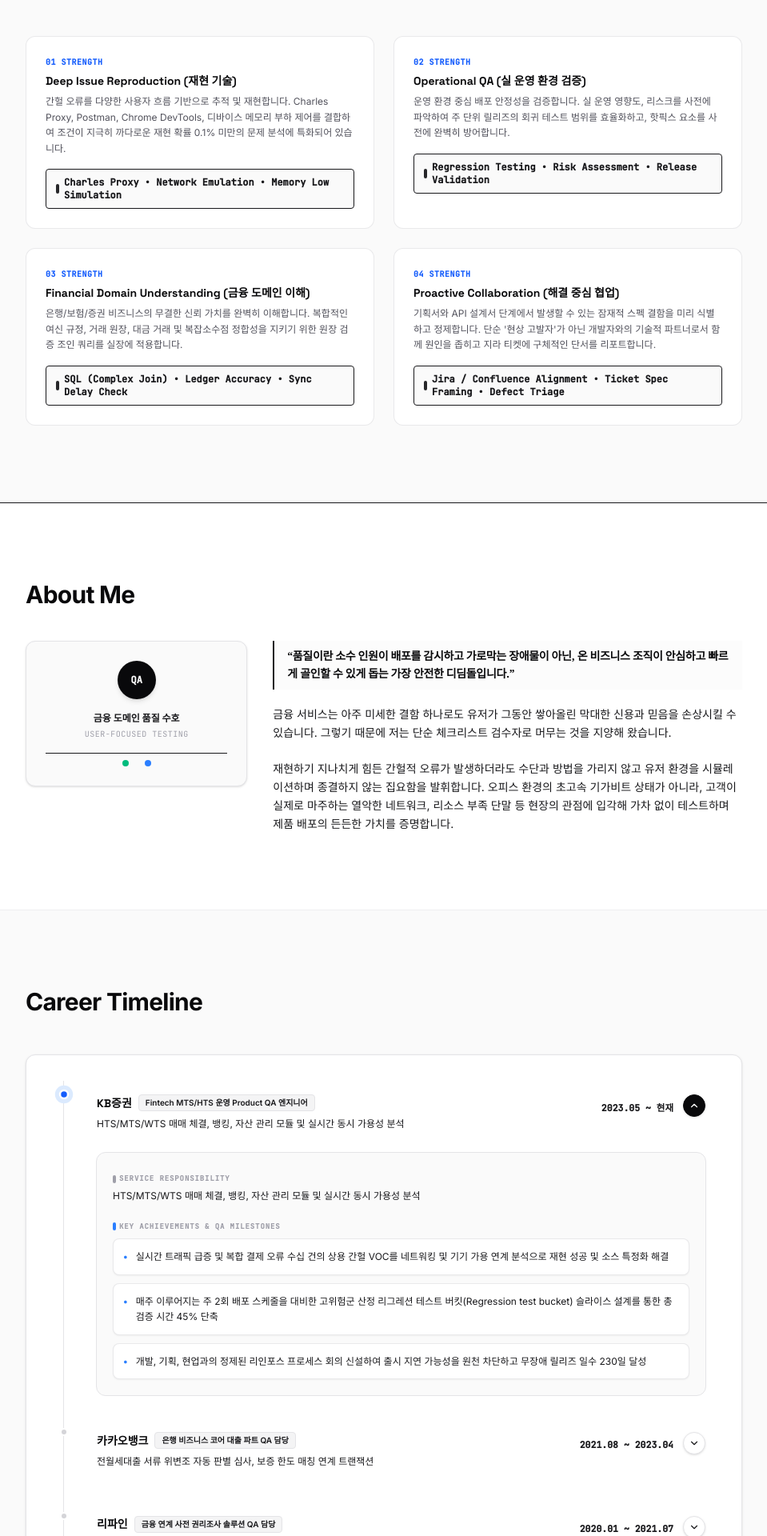
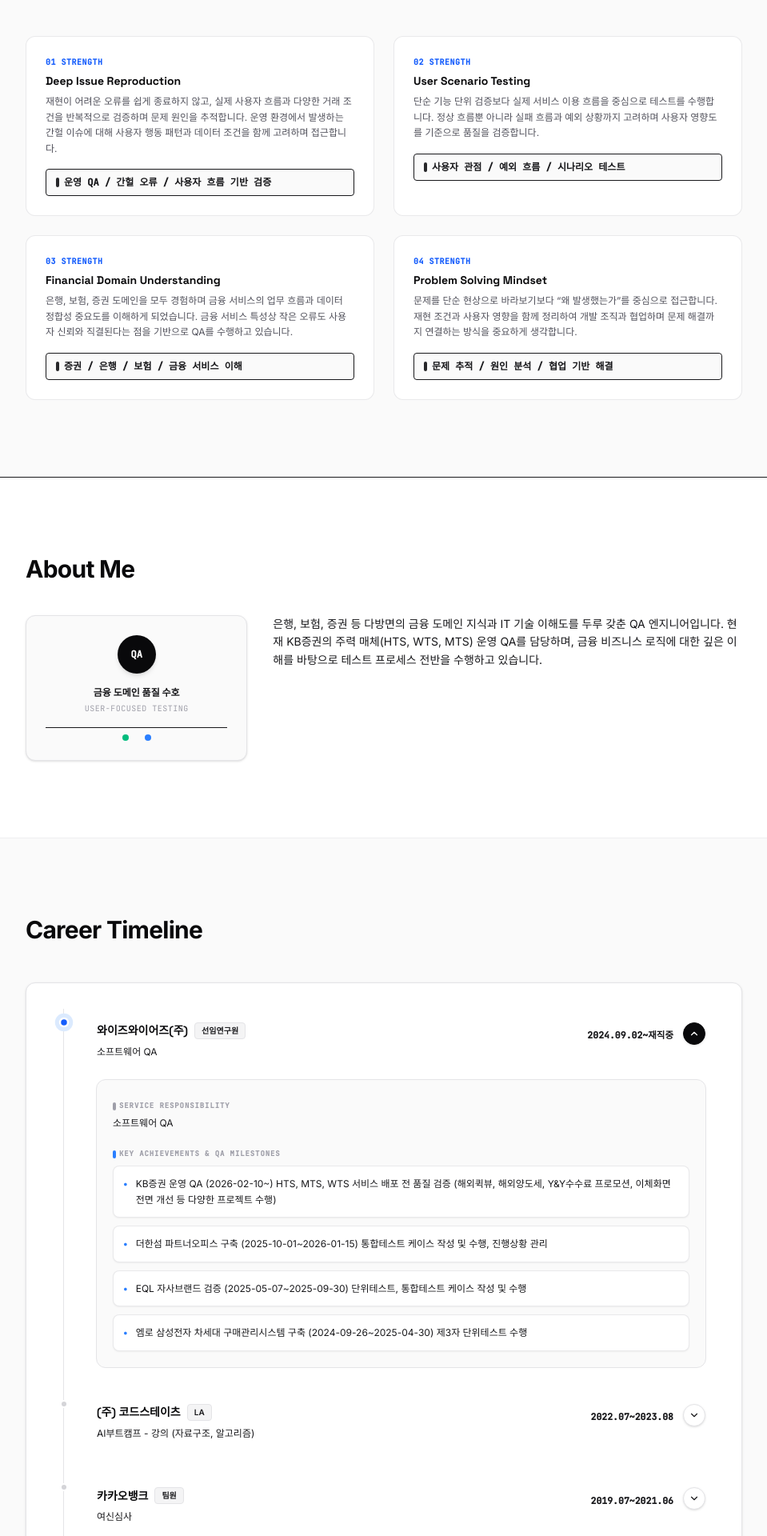
Before and after one commit to RobertJeon/J_Portfolio, a React (Vite) app: page / in a window 1280 px wide. Shown: the part 880-2800 px from the top of the page at 80% size, without its empty margins (160-1119 px from the left). Built offline with nearby package versions, Linux system fonts and the light colour scheme.

Commit message:
design fixed

```diff
--- a/src/components/Sections.tsx
+++ b/src/components/Sections.tsx
@@ -768,7 +768,6 @@ export function ContactSection({ data }: SectionProps) {
         {/* Ultimate bottom footer */}
         <div className="pt-10 border-t border-zinc-900 text-[10px] text-zinc-650 font-mono flex flex-col items-center gap-1.5">
           <span>© {new Date().getFullYear()} PRODUCT QA PORTFOLIO. ALL RIGHTS RESERVED.</span>
-          <span className="text-zinc-750">Designed with Spatial Contrast and Toss Style Minimal Accent</span>
         </div>
       </div>
     </section>
--- a/src/data.ts
+++ b/src/data.ts
@@ -8,49 +8,46 @@ import { PortfolioData } from "./types";
 export const defaultPortfolioData: PortfolioData = {
   hero: {
     headline: "Product Quality를 사용자 경험 관점에서 검증하는 QA Engineer",
-    subtext: "금융 서비스 운영 환경에서 HTS/MTS/WTS 품질 검증과 배포 안정성을 담당하며, 실제 사용자 흐름 기반으로 문제를 추적하고 해결하는 실무형 QA 엔지니어입니다.",
-    strongStatement: "재현되지 않는 오류를 쉽게 종료하지 않는 QA",
+    subtext: "금융 서비스 운영 환경에서 HTS/MTS/WTS 품질 검증을 담당하며, 실제 사용자 흐름 기반으로 문제를 추적하고 해결하는 실무형 QA 엔지니어입니다.",
+    strongStatement: "문제를 끝까지 추적하는 집요한  QA",
     tags: [
-      "Operational QA",
       "Financial Domain",
-      "Issue Reproduction",
-      "User Scenario Testing",
-      "Release Validation"
+      "User Scenario Testing"
     ]
   },
   coreStrength: [
     {
-      id: "strength-1",
-      title: "Deep Issue Reproduction (재현 기술)",
-      description: "간헐 오류를 다양한 사용자 흐름 기반으로 추적 및 재현합니다. Charles Proxy, Postman, Chrome DevTools, 디바이스 메모리 부하 제어를 결합하여 조건이 지극히 까다로운 재현 확률 0.1% 미만의 문제 분석에 특화되어 있습니다.",
-      skillsKeyword: "Charles Proxy • Network Emulation • Memory Low Simulation",
-      visible: true
-    },
-    {
       id: "strength-2",
-      title: "Operational QA (실 운영 환경 검증)",
-      description: "운영 환경 중심 배포 안정성을 검증합니다. 실 운영 영향도, 리스크를 사전에 파악하여 주 단위 릴리즈의 회귀 테스트 범위를 효율화하고, 핫픽스 요소를 사전에 완벽히 방어합니다.",
-      skillsKeyword: "Regression Testing • Risk Assessment • Release Validation",
+      title: "Deep Issue Reproduction",
+      description: "재현이 어려운 오류를 쉽게 종료하지 않고, 실제 사용자 흐름과 다양한 거래 조건을 반복적으로 검증하며 문제 원인을 추적합니다. 운영 환경에서 발생하는 간헐 이슈에 대해 사용자 행동 패턴과 데이터 조건을 함께 고려하며 접근합니다.",
+      skillsKeyword: "운영 QA / 간헐 오류 / 사용자 흐름 기반 검증",
       visible: true
     },
     {
       id: "strength-3",
-      title: "Financial Domain Understanding (금융 도메인 이해)",
-      description: "은행/보험/증권 비즈니스의 무결한 신뢰 가치를 완벽히 이해합니다. 복합적인 여신 규정, 거래 원장, 대금 거래 및 복잡소수점 정합성을 지키기 위한 원장 검증 조인 쿼리를 실장에 적용합니다.",
-      skillsKeyword: "SQL (Complex Join) • Ledger Accuracy • Sync Delay Check",
+      title: "User Scenario Testing",
+      description: "단순 기능 단위 검증보다 실제 서비스 이용 흐름을 중심으로 테스트를 수행합니다. 정상 흐름뿐 아니라 실패 흐름과 예외 상황까지 고려하며 사용자 영향도를 기준으로 품질을 검증합니다.",
+      skillsKeyword: "사용자 관점 / 예외 흐름 / 시나리오 테스트",
       visible: true
     },
     {
       id: "strength-4",
-      title: "Proactive Collaboration (해결 중심 협업)",
-      description: "기획서와 API 설계서 단계에서 발생할 수 있는 잠재적 스펙 결함을 미리 식별하고 정제합니다. 단순 '현상 고발자'가 아닌 개발자와의 기술적 파트너로서 함께 원인을 좁히고 지라 티켓에 구체적인 단서를 리포트합니다.",
-      skillsKeyword: "Jira / Confluence Alignment • Ticket Spec Framing • Defect Triage",
+      title: "Financial Domain Understanding",
+      description: "은행, 보험, 증권 도메인을 모두 경험하며 금융 서비스의 업무 흐름과 데이터 정합성 중요도를 이해하게 되었습니다. 금융 서비스 특성상 작은 오류도 사용자 신뢰와 직결된다는 점을 기반으로 QA를 수행하고 있습니다.",
+      skillsKeyword: "증권 / 은행 / 보험 / 금융 서비스 이해",
+      visible: true
+    },
+    {
+      id: "strength-1779631349355",
+      title: "Problem Solving Mindset",
+      description: "문제를 단순 현상으로 바라보기보다 “왜 발생했는가”를 중심으로 접근합니다. 재현 조건과 사용자 영향을 함께 정리하여 개발 조직과 협업하며 문제 해결까지 연결하는 방식을 중요하게 생각합니다.",
+      skillsKeyword: "문제 추적 / 원인 분석 / 협업 기반 해결",
       visible: true
     }
   ],
   aboutMe: {
-    text: "금융 서비스는 아주 미세한 결함 하나로도 유저가 그동안 쌓아올린 막대한 신용과 믿음을 손상시킬 수 있습니다. 그렇기 때문에 저는 단순 체크리스트 검수자로 머무는 것을 지양해 왔습니다.\n\n재현하기 지나치게 힘든 간헐적 오류가 발생하더라도 수단과 방법을 가리지 않고 유저 환경을 시뮬레이션하며 종결하지 않는 집요함을 발휘합니다. 오피스 환경의 초고속 기가비트 상태가 아니라, 고객이 실제로 마주하는 열악한 네트워크, 리소스 부족 단말 등 현장의 관점에 입각해 가차 없이 테스트하며 제품 배포의 든든한 가치를 증명합니다.",
-    quote: "품질이란 소수 인원이 배포를 감시하고 가로막는 장애물이 아닌, 온 비즈니스 조직이 안심하고 빠르게 골인할 수 있게 돕는 가장 안전한 디딤돌입니다."
+    text: "은행, 보험, 증권 등 다방면의 금융 도메인 지식과 IT 기술 이해도를 두루 갖춘 QA 엔지니어입니다. 현재 KB증권의 주력 매체(HTS, WTS, MTS) 운영 QA를 담당하며, 금융 비즈니스 로직에 대한 깊은 이해를 바탕으로 테스트 프로세스 전반을 수행하고 있습니다.",
+    quote: ""
   },
   domain: [
     {
@@ -81,38 +78,59 @@ export const defaultPortfolioData: PortfolioData = {
   career: [
     {
       id: "car-1",
-      company: "KB증권",
-      period: "2023.05 ~ 현재",
-      role: "Fintech MTS/HTS 운영 Product QA 엔지니어",
-      service: "HTS/MTS/WTS 매매 체결, 뱅킹, 자산 관리 모듈 및 실시간 동시 가용성 분석",
+      company: "와이즈와이어즈(주)",
+      period: "2024.09.02~재직중",
+      role: "선임연구원",
+      service: "소프트웨어 QA",
       achievements: [
-        "실시간 트래픽 급증 및 복합 결제 오류 수십 건의 상용 간헐 VOC를 네트워킹 및 기기 가용 연계 분석으로 재현 성공 및 소스 특정화 해결",
-        "매주 이루어지는 주 2회 배포 스케줄을 대비한 고위험군 산정 리그레션 테스트 버킷(Regression test bucket) 슬라이스 설계를 통한 총 검증 시간 45% 단축",
-        "개발, 기획, 현업과의 정제된 리인포스 프로세스 회의 신설하여 출시 지연 가능성을 원천 차단하고 무장애 릴리즈 일수 230일 달성"
+        "KB증권 운영 QA (2026-02-10~) HTS, MTS, WTS 서비스 배포 전 품질 검증 (해외퀵뷰, 해외양도세, Y&Y수수료 프로모션, 이체화면 전면 개선 등 다양한 프로젝트 수행)",
+        "더한섬 파트너오피스 구축 (2025-10-01~2026-01-15) 통합테스트 케이스 작성 및 수행, 진행상황 관리",
+        "EQL 자사브랜드 검증 (2025-05-07~2025-09-30) 단위테스트, 통합테스트 케이스 작성 및 수행",
+        "엠로 삼성전자 차세대 구매관리시스템 구축 (2024-09-26~2025-04-30) 제3자 단위테스트 수행"
       ],
       visible: true
     },
     {
       id: "car-2",
-      company: "카카오뱅크",
-      period: "2021.08 ~ 2023.04",
-      role: "은행 비즈니스 코어 대출 파트 QA 담당",
-      service: "전월세대출 서류 위변조 자동 판별 심사, 보증 한도 매칭 연계 트랜잭션",
+      company: "(주) 코드스테이츠",
+      period: "2022.07~2023.08",
+      role: "LA",
+      service: "AI부트캠프 - 강의 (자료구조, 알고리즘)",
       achievements: [
-        "공공기관 연계 스크래핑 데이터 정합성에 대한 시나리오 120여 종 전면 제정으로, 연계 오차로 인한 서류 심사 실패율을 기존 4.2%에서 0%로 통제",
-        "고비용 수수 행위에 대응하는 한도 시뮬레이션 데이터 검증 자동화 도구를 간이 설계하여 단순 반복 테스트 시간을 주 평균 8시간 감소"
+        "자료구조 및 알고리즘 강의, 교육 콘텐츠 제작"
       ],
       visible: true
     },
     {
       id: "car-3",
+      company: "카카오뱅크",
+      period: "2019.07~2021.06",
+      role: "팀원",
+      service: "여신심사",
+      achievements: [
+        "전월세대출 심사 담당, 1일 평균 25~30건 심사 수행"
+      ],
+      visible: true
+    },
+    {
+      id: "car-1779633145993",
+      company: "메트라이프생명보험(주)",
+      period: "2018.08~2019.06",
+      role: "FSR",
+      service: "보험 판매",
+      achievements: [
+        "변액 보험 상품 판매 및 고객 니즈 분석"
+      ],
+      visible: true
+    },
+    {
+      id: "car-1779633238963",
       company: "리파인",
-      period: "2020.01 ~ 2021.07",
-      role: "금융 연계 사전 권리조사 솔루션 QA 담당",
-      service: "전세 임대차 대출 진행을 위한 권리관계 정보 수집 및 리스크 검증 시스템",
+      period: "2015.07 ~2018.07",
+      role: "조사역",
+      service: "전세대출 권리조사",
       achievements: [
-        "은행-신용보증협회 간 실시간 연동 원장 검증으로 수동 이체 오차 케이스 발견하여 금융 사고 위험 3건 선제 방어",
-        "법률 개정에 따른 신규 주거 대출 정책 긴급 적용 당시 영향 범위 맵핑 표 배포하여 테스트 커버리지 누락율 0% 기록"
+        "SGI, HUG 전세대출 권리조사, 반환보증보험 심사, 1일 평균 40~50건 심사 수행"
       ],
       visible: true
     }
@@ -120,81 +138,80 @@ export const defaultPortfolioData: PortfolioData = {
   projects: [
     {
       id: "proj-1",
-      title: "KB증권 운영 QA 및 모바일 거래 가용 검증",
-      subtitle: "고객 VOC 기반 간헐 MTS 체결 연장 현상에 대한 세션 디버깅 재현 성공 사례",
-      ratio: "60%",
-      problem: "배포 이후 실사용자 환경에서 특정 기기(Android OS 일부 버전) 및 특정 무선 망 접속 시 '주문 신청 후 대기화면 정지' VOC가 간헐적으로 발생함. 하지만 내부 사내 네트워크 QA 존 및 일반 에뮬레이터 기기들에서는 수백 번을 눌러도 재현되지 않는 이슈.",
-      challenge: "수십만 사용자 중 일부 이용자층의 네트워크 핑 지연, 모바일 단말 자체 백그라운드 리소스 경쟁 이슈가 혼재되어 단순 시나리오 동작만으로는 재현 확률이 0.1% 미만으로 극도로 은폐됨.",
+      title: "KB 증권 관심종목 고객 voc 재현 해결",
+      subtitle: "고객 VOC 관심종목 타이틀 재현 사례",
+      ratio: "",
+      problem: "관심종목 배포 이후 고객이 설정한 관심종목 타이틀 말줄임 현상으로 불만",
+      challenge: "특정 문구 (Aa, 명)에서 ... 말줄임 현상이 발생한 것을 발견",
       approach: [
-        "Charles Proxy 툴을 활용해 인위적으로 전송 지연 (RTT 800ms ~ 1200ms) 및 Packet Drop 5% 통신 파티션 주입",
-        "장애 이력이 수집된 유저 시나리오를 바탕으로 주문 동시 요청 타임스탬프 심층 추적",
-        "서버 게이트웨이 병목 구간을 시뮬레이션하는 복합 트랜잭션 수치 작성 및 실행",
-        "Low-Memory 단말 환경 기기 백그라운드 95% 부하 상황 설계"
+        "글자수 제한 확인 후 기종별 동일 현상 발생 확인"
       ],
-      result: "특정 게이트웨이 응답 수신 전 두 번째 로컬 UI 변경 API가 비동기 레이스 컨디션을 일으켜 화면 상태를 무한 대기로 묶는 미세 에러 발생 조건을 최종 유도해내는 데 성공. 개발팀에 정확한 타이밍 다이어그램과 패킷 조건 전달하여 상용 방어 코드 배포 완료하였습니다.",
-      learned: "아무리 사소해 보이거나 재현 불가 타이틀을 단 VOC라도 인프라 및 전송 조건의 합세를 끝까지 탐구하면 결국 재현된다는 것을 깨달았습니다. 운영 품질은 현장의 거친 통신 한계 속에서 증명해야 함을 배웠습니다.",
-      imageUrl: "https://images.unsplash.com/photo-1618005182384-a83a8bd57fbe?auto=format&fit=crop&w=800&q=80",
-      externalLink: "https://github.com/product-qa-toss/kb-sec-latency-debugger",
-      linkText: "차트 분석 및 Charles Proxy 모의 기록 지라 티켓",
+      result: "스마트폰 기종별 텍스트 블록 크기 차이로 발생한 이슈로 확인",
+      learned: "",
+      imageUrl: "https://drive.google.com/file/d/1sq-G0g4h87t_GHiZBx9pDETEveHy1WJ0/view?usp=drive_link\nhttps://drive.google.com/file/d/1Xul6FSyjYsirOWGktkHd4QDY5ZTURXTB/view?usp=drive_link",
+      externalLink: "https://drive.google.com/file/d/1g4eFGzqFfY1Knljk7o2L-ri2jnlIexOO/view?usp=drive_link",
+      linkText: "",
       visible: true
     },
     {
       id: "proj-2",
-      title: "더한섬 파트너오피스 유통 정보화",
-      subtitle: "스펙 급변 및 극심한 개발 지연 상황에서의 기한 내 인수 테스트 전술 및 프로세스 정상화",
-      ratio: "25%",
-      problem: "오피스 시스템 리뉴얼 개발 중, 기획 사양의 추가 변경 요구가 배포 예정 주간까지도 뒤엉키고 빌드가 계속 흔들리며 정상적인 검증 차수 진행이 원천 불가능하여 런칭 중단 직전 위기 직면.",
-      challenge: "기한 압박에 몰려 QA 검증을 생략하거나 단순 해피패스만 테스트해 출시하자는 압박이 거셌으나, 유통 공급망 원장 오작동 시 재고 대혼란이 기정사실화된 고위험 상황.",
+      title: "더한섬 파트너오피스",
+      subtitle: "테스트 일정 부족",
+      ratio: "",
+      problem: "일정대비 테스트가 필요한 범위가 넓어 테스트 케이스 작성 일정이 촉박한 상태",
+      challenge: "주문, 클레임과 같이 동일하지만 조건이 다양한 테스트의 케이스 작성 자동화",
       approach: [
-        "기다리는 수동 테스트 대신, 핵심 인수 준거 기준(Acceptance Criteria) 단위를 슬라이싱하여 점진적 조기 검증 모드로 즉각 개편",
-        "요구사항 변동 이력을 Jira 티켓 기반 마스터 표에 시각 맵핑하여 소통 오해 원천 봉쇄",
-        "일일 30분 버그 트리아지(Triage) 허들을 직접 리드해 지연 원인 핵심 제거"
+        "테스트 데이터 분석 (협력사, 상품, 프로모션, 주문 조합, 프로모션 조합)"
       ],
-      result: "기획 변경 리스크 영역을 100% 가시적으로 확인하며 핵심 모듈 무장애 무패치 정상 출시. 본래 스펙 소요일 대비 약 4일의 품질 일정을 혁신적으로 압축하는 데 성공하였습니다.",
-      learned: "상황이 긴박할수록 감정에 휩쓸리지 않고, 기획-개발-QA가 공유 가능한 명확한 트리아지 기준과 가시적인 마스터 진행판을 마련해주는 것이 조력자의 가치임을 깨달았습니다.",
-      imageUrl: "https://images.unsplash.com/photo-1507238691740-187a5b1d37b8?auto=format&fit=crop&w=800&q=80",
-      externalLink: "https://github.com/product-qa-toss/acceptance-criteria-triage",
-      linkText: "Jira 트라이아지 마스터 인스펙터 대시보드",
+      result: "TC문구자동화의 경우 반복적으로 작성되는 문구의 내용을 다양한 조합으로 작성할 수 있도록 자동화 작업을 제작",
+      learned: "",
+      imageUrl: "https://drive.google.com/file/d/1IUW0-wOQ3w8wTJCWx62prc-jcEWbod58/view?usp=drive_link",
+      externalLink: "https://docs.google.com/spreadsheets/d/16cOriMrJGUcjt22gyfhLrqeCtM050l-gH7ddVSr6mvI/edit?usp=sharing",
+      linkText: "TC자동화 샘플",
       visible: true
     },
     {
       id: "proj-3",
-      title: "EQL 커머스 원장 및 정합 검증",
-      subtitle: "신년 고단위 복합 할인 프로모션 원장 회계 정합성 및 결제 한계값 집중 방어 설계",
-      ratio: "15%",
-      problem: "고객 등급별 할인, 한정 쿠폰 조합, 마일리지 적용 시 최종 계산식의 소수점 보할 처리 편차로 인해 실 결제 금액이 마이너스(-)가 되거나 0원 우회 결제가 성립할 잠재 위기가 탐지됨.",
-      challenge: "쿠폰 조합 및 적용 정책 수가 수천 개가 넘어 전수 테스트가 불가능하여, 실 사용 상황에서 일어날 수 있는 오차를 최단 시간 내 정확히 걸러내야만 하는 상황.",
+      title: "토스증권 옵션호가창 오류 이슈",
+      subtitle: "토스증권 옵션호가창 오류 이슈",
+      ratio: "",
+      problem: "매도/매수 특정 가격에서 고정되는 현상 발생",
+      challenge: "",
       approach: [
-        "경계 조건에 대한 페어와이즈(Pairwise Testing) 기법 매트릭스를 구성해 2천 개의 조합을 단 70여 주요 대표 시나리오로 압축 검수",
-        "동시 결제 유입 상황 복제 도구(jMeter) 연동 설계로 지연 동시성 결제 트랙 추적",
-        "DB 원장 데이터와 클라이언트 앱 할인 캐싱 값 간의 싱크 오차 타임 분석"
+        "토스증권 > 티커 QQQ 검색 > 종목정보 > 옵션 선택 > 옵션 목록 > 콜/풋 옵션 선택 > 옵션 호가창 선택"
       ],
-      result: "순차 조합 체크 중 쿠폰 선후관계 계산이 꼬여 한결값을 추가 이탈할 수 있었던 복합 치명적 할인 계산 버그 3건을 선제적으로 찾아내고 정제. 금전적 손해가 발생할 수 있던 중대 손실 가능성을 런칭 전에 방어하였습니다.",
-      learned: "돈을 다루는 트랜잭션의 정합성은 기업 신뢰의 핵심입니다. 경계 분석과 구조화 기술을 통해 조합 테스트의 한계를 극복하고 보이지 않는 1원 한 자리 수 정량 오차를 방어해내서 보람찼습니다.",
-      imageUrl: "https://images.unsplash.com/photo-1551288049-bebda4e38f71?auto=format&fit=crop&w=800&q=80",
-      externalLink: "https://github.com/product-qa-toss/pairwise-matrix-generator",
-      linkText: "신년 프로모션 70여 종 페어와이즈 매트릭스 도출표",
+      result: "옵션의 경우 해당 주식의 가격이 변동에 따라 호가창이 수시로 변경되는데, 거래량이 적어서 발생하는 상황으로 확인된다는 답변을 받았습니다.",
+      learned: "다른 금융사에서도 비슷한 시간대에 위와 같은 호가창 오류가 발생한 것으로 보아 해외 거래소의 문제가 아니었나 생각합니다.",
+      imageUrl: "https://drive.google.com/file/d/1-i9YxHKDm9lJHN2uirPWEUpkVRfESNHg/view?usp=drive_link\nhttps://drive.google.com/file/d/1C_tbaUNzuZYKuoKlBgV4rU-R9tsx-KYV/view?usp=drive_link",
+      externalLink: "https://drive.google.com/file/d/1r5Krix4-asZ1SiRInE3qvnaIVAQO_k8k/view?usp=drive_link",
+      linkText: "",
       visible: true
     }
   ],
   workingStyle: [
     {
       id: "style-1",
-      title: "단순 현상 고발이 아닌, 해결 단서와 재현 로그의 명확한 전달",
-      description: "\"페이지가 안 나옵니다\"라는 불명확한 접수 대신 \"특정 디바이스 다크 모드 상황에서, 3번 API 동시 유효 수신 지연이 발생할 때 레이스 컨디션으로 약 80% 확률로 프리징됩니다. Charles 덤프 로그와 디버그 덤프를 첨부합니다\"와 같이 개발 파트너가 즉시 해결 행동에 돌입하도록 정보를 패키지해서 제공합니다.",
+      title: "사용자 영향 우선 사고",
+      description: "우선순위를 판단할 때 기능 중요도보다 실제 사용자에게 어떤 영향을 줄 수 있는지를 먼저 고려합니다. 운영 환경에서는 작은 오류도 사용자 신뢰에 영향을 줄 수 있다고 생각합니다.",
       visible: true
     },
     {
       id: "style-2",
-      title: "사업적 타격도(Severity)와 실 사용자 영향도(Priority)에 입각한 우선순위 수호",
-      description: "기계적인 심각도 판단을 거부합니다. 레이아웃 11픽셀 어긋남 같은 경결함도 주 전환 경로인 결제 버튼 근처에 있다면 최우선 순위로 조향하며, 복잡하지만 유저 노출도가 극도로 적은 버그는 개발 일정을 존중해 타협 가능한 시점으로 배율을 맞추는 영리한 매니징을 펼칩니다.",
+      title: "제품 중심 QA",
+      description: "QA는 단순히 결함을 찾는 역할이 아니라, 제품 팀과 함께 안정적인 사용자 경험을 만드는 역할이라고 생각합니다. 기획, 개발, 운영 흐름을 함께 이해하려고 노력합니다.",
       visible: true
     },
     {
       id: "style-3",
-      title: "품질은 배포를 차단하는 브레이크가 아니라, 신나게 나아가게 하는 핸들",
-      description: "QA를 결함 검열관으로 보지 않고, 비즈니스 아이디어가 마켓에 신속하고 건강하게 나갈 수 있도록 함께 대안을 모색하고 조율하는 든든한 파트너 메신저로 협업합니다.",
+      title: "구조화된 이슈 공유",
+      description: "이슈를 전달할 때 현상만 공유하기보다 발생 조건, 예상 영향 범위, 재현 여부 등을 구조적으로 정리하여 커뮤니케이션하려고 노력합니다.",
       visible: true
+    },
+    {
+      id: "style-1779631414132",
+      title: "환경에 맞는 유연한 협업",
+      "description": "빠르게 변경되는 운영 환경에서는 완벽한 계획보다 상황에 맞는 우선순위 판단과 빠른 대응이 중요하다고 생각합니다. 프로젝트 상황에 따라 유연하게 협업 방식을 조정하며 업무를 수행하고 있습니다.",
+      "visible": true
     }
   ],
   contact: {
```
